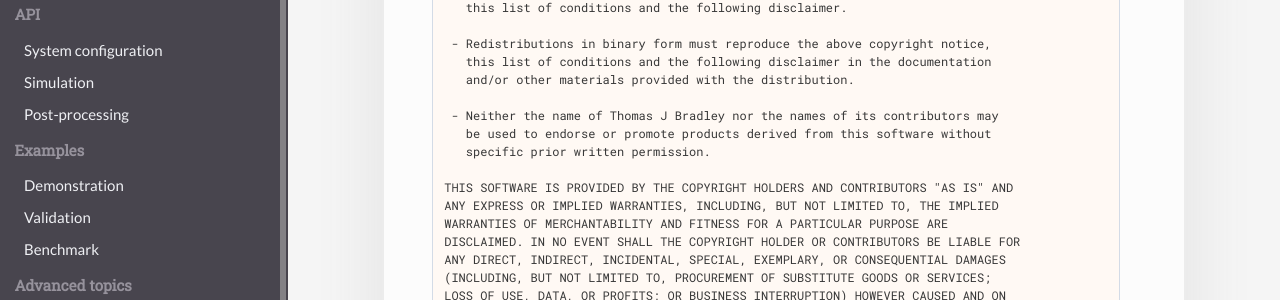
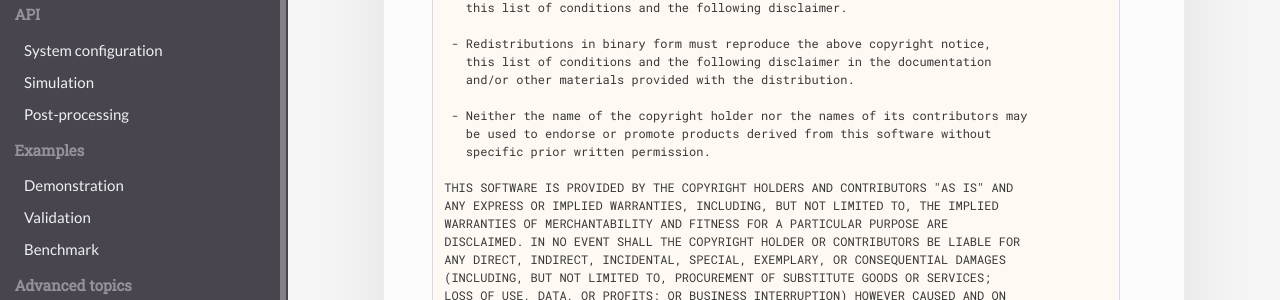
Before and after one commit to readdy/readdy_documentation, a Jekyll site: the page built from readdy_documentation/software_license.md, in a window 1280 px wide. Shown: the part 293-593 px from the top of the page. Built offline with Jekyll 4.4.1, drawn with Linux system fonts in a browser that asks for light colours; nearby versions of some CDN libraries; some of the changed text lies outside the part shown.

Commit message:
fix license

```diff
--- a/readdy_documentation/software_license.md
+++ b/readdy_documentation/software_license.md
@@ -16,7 +16,7 @@ are permitted provided that the following conditions are met:
    this list of conditions and the following disclaimer in the documentation
    and/or other materials provided with the distribution.
 
- - Neither the name of Thomas J Bradley nor the names of its contributors may
+ - Neither the name of the copyright holder nor the names of its contributors may
    be used to endorse or promote products derived from this software without
    specific prior written permission.
 
```
